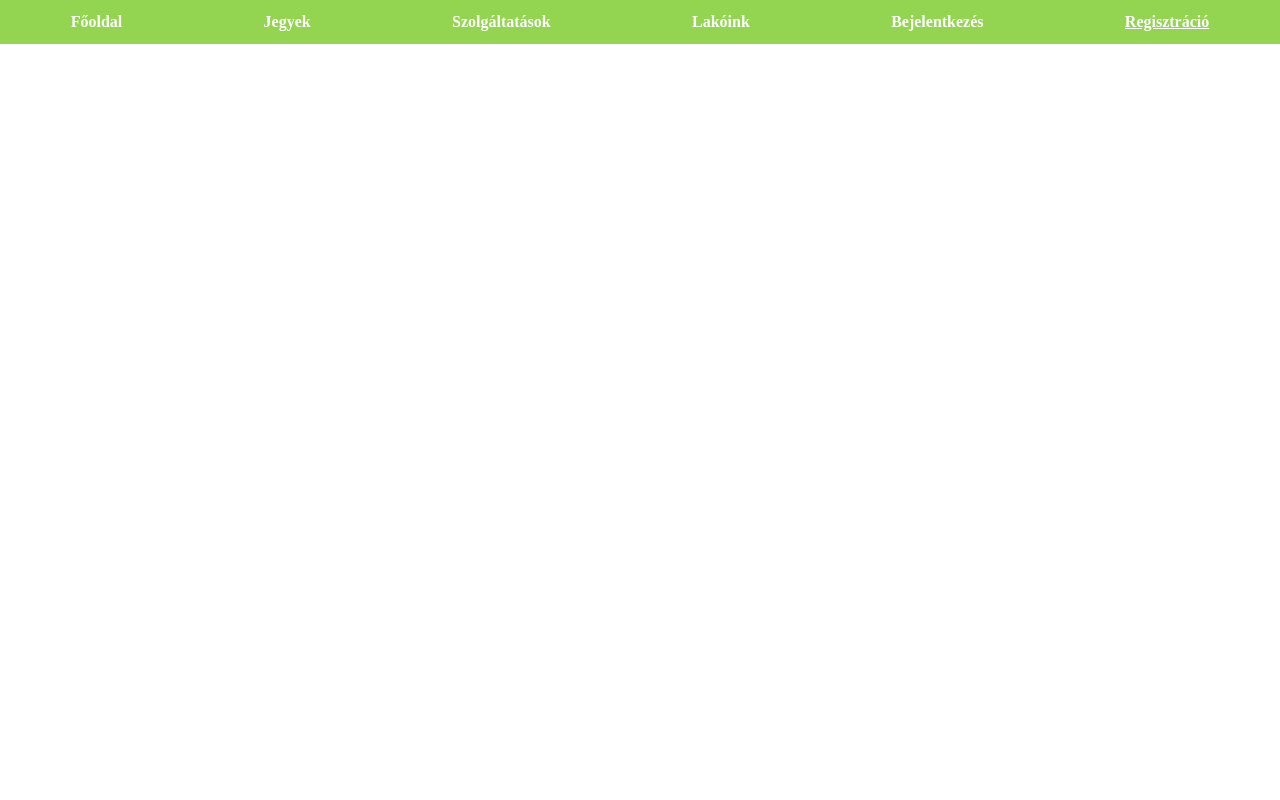
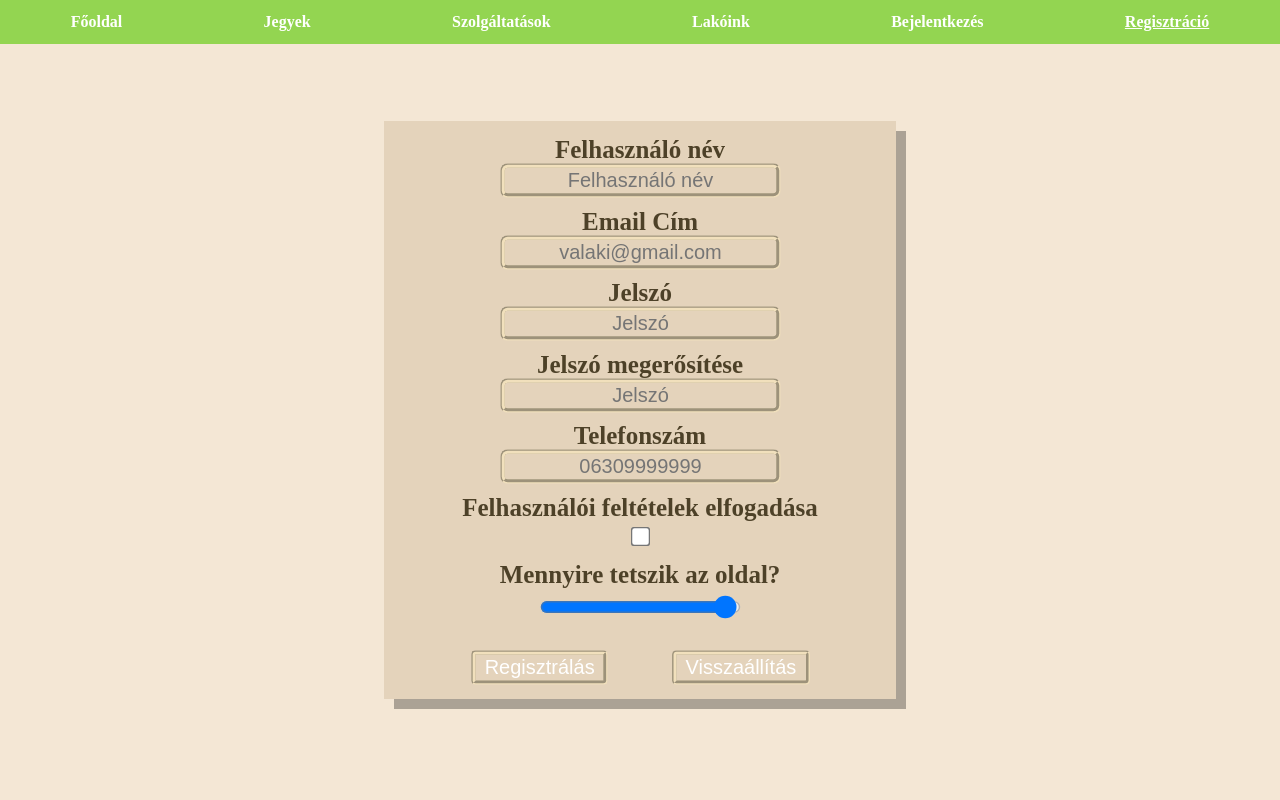
Before and after one commit to BaratP/Zoowebsite, a PHP site: page /html/register.html in a window 1280 px wide. Run offline with PHP 8.4, Linux system fonts and the light colour scheme.

Commit message:
login/register

```diff
--- a/Allatkert/css/register.css
+++ b/Allatkert/css/register.css
@@ -0,0 +1,75 @@
+body {
+    background-color: #f4e7d5;
+}
+.bejelentkezes {
+
+    background-color: #e4d3bb;
+    box-shadow: 10px 10px 0 rgba(0, 0, 0, 0.3);
+    align-items: center;
+    display: flex;
+    flex-direction: column;
+}
+label {
+    font-size: 25px;
+    padding-top:3%;
+    padding-bottom: 1%;
+    color: #4d4128;
+
+}
+input {
+    transform: scale(1.5);
+    border-width: 3px;
+    border-color: #F1E0BC;
+    border-radius: 5px;
+    border-style: groove;
+    color: white;
+    text-align: center;
+    background-color: rgba(255, 255, 255, 0);
+}
+input[type="submit"] {
+    border-color: #F1E0BC;
+    border-width: 3px;
+    border-style: groove;
+    border-radius: 3px;
+    background-color: rgba(255, 255, 255, 0);
+    color: white;
+}
+input:hover {
+    background-color: rgba(0, 0, 0, 0.05);
+}
+.gombok button {
+    transform: scale(1.5);
+    border-color: #F1E0BC;
+    border-width: 3px;
+    border-style: groove;
+    border-radius: 3px;
+    background-color: rgba(255, 255, 255, 0);
+    color: white;
+}
+.gombok button:hover {
+    background-color: rgba(0, 0, 0, 0.1);
+    cursor: pointer;
+}
+input[value] {
+    cursor: pointer;
+}
+.gombok {
+    display: flex;
+    justify-content: space-evenly;
+    width: 100%;
+
+}
+form {
+    height: 50%;
+    width: 40%;
+    display: flex;
+    flex-direction: column;
+    justify-content: center;
+}
+.flex {
+    width: 100%;
+    height: 95vh;
+    align-items: center;
+    display: flex;
+    justify-content: center;
+}
--- a/Allatkert/css/szolgaltatas.css
+++ b/Allatkert/css/szolgaltatas.css
@@ -20,6 +20,7 @@ article div{
     align-items: center;
     padding: 5% 5% 5% 5%;
     flex: 1;
+    width: 100%;
 }
 
 .szoveg {
@@ -83,3 +84,5 @@ article:nth-of-type(3) div:first-of-type{
 article:nth-of-type(3) div:first-of-type p{
     padding: 20%;
 }
+body{
+}
--- a/Allatkert/html/register.html
+++ b/Allatkert/html/register.html
@@ -17,5 +17,32 @@
         <li><a href="register.html" style="text-decoration: underline">Regisztráció</a></li>
     </ul>
 </nav>
+<div class="flex">
+<form method="POST" action="login.html">
+    <div>
+        <div class="bejelentkezes">
+            <label><b>Felhasználó név</b></label>
+            <input type="text" placeholder="Felhasználó név" required>
+            <label><b>Email Cím</b></label>
+            <input type="email" placeholder="valaki@gmail.com" required>
+            <label><b>Jelszó</b></label>
+            <input type="password" placeholder="Jelszó" required>
+            <label><b>Jelszó megerősítése</b></label>
+            <input type="password" placeholder="Jelszó" required>
+            <label><b>Telefonszám</b></label>
+            <input type="tel" placeholder="06309999999" required>
+            <label><b>Felhasználói feltételek elfogadása</b></label>
+            <input  type="checkbox" required>
+            <label><b>Mennyire tetszik az oldal?</b></label>
+            <input type="range" value="100">
+            <br><br>
+            <div class="gombok" style="margin-bottom: 20px">
+                <button>Regisztrálás</button>
+                <button type="reset">Visszaállítás</button>
+            </div>
+        </div>
+    </div>
+</form>
+</div>
 </body>
 </html>
```
Also changed, not shown: Allatkert/css/login.css (+74 -0 lines), Allatkert/html/login.html (+16 -0 lines).
